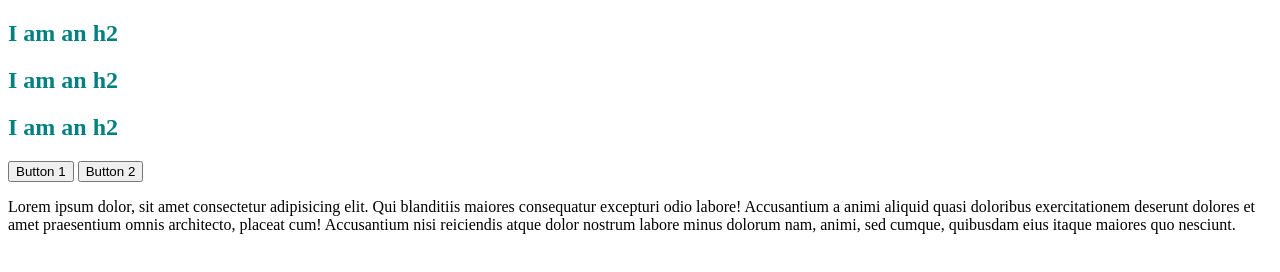
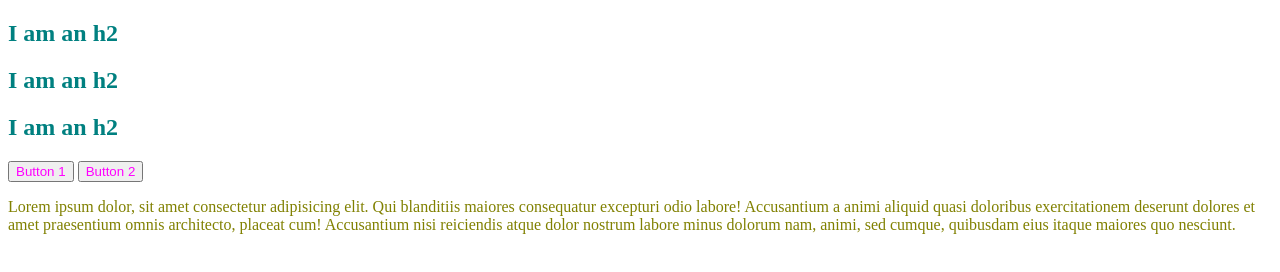
Before and after one commit to jess215/wdbc-css-practice, a plain HTML site: page index.html in a window 1280 px wide. Drawn offline with Linux system fonts and the light colour scheme.

Commit message:
color practice

```diff
--- a/app.css
+++ b/app.css
@@ -1,3 +1,11 @@
 h2 {
     color: teal;
 }
+
+button {
+    color: magenta;
+}
+
+p {
+    color: olive;
+}
```
